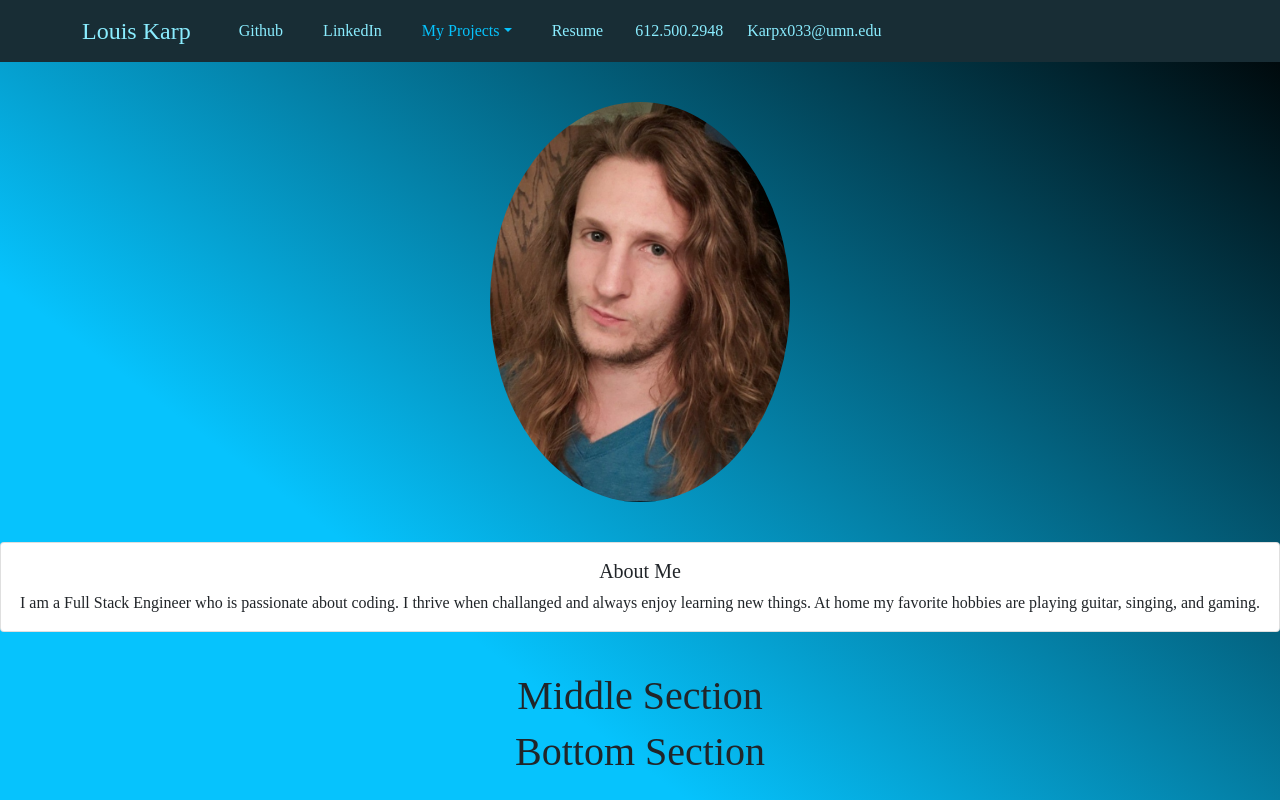
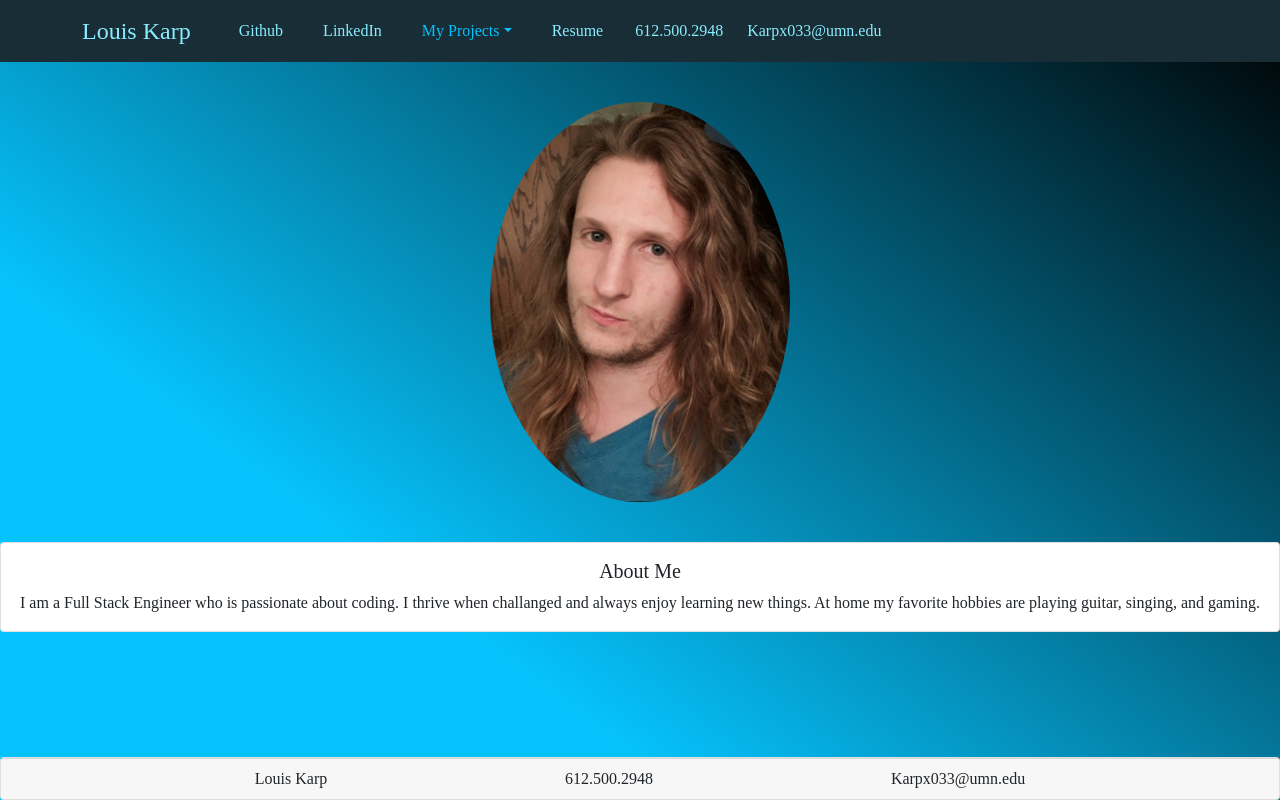
Before and after one commit to karpx033/Louis-Karp-Portfolio, a React (Create React App) app in the folder my-portfolio/: page / in a window 1280 px wide. Built offline with nearby package versions, Linux system fonts and the light colour scheme; a web font is replaced by a local one.

Commit message:
added a footer

```diff
--- a/my-portfolio/src/App.css
+++ b/my-portfolio/src/App.css
@@ -53,6 +53,12 @@
     height: auto;
   }
 
+  #bot {
+    position: absolute;
+    bottom: 0;
+    width: 100%;
+  }
+
   /* html {
     background:
     linear-gradient(217deg, var(--black), var(--lightning-1) 70.71%),
--- a/my-portfolio/src/App.js
+++ b/my-portfolio/src/App.js
@@ -9,7 +9,6 @@ function App() {
   return (
     <div className="App">
       <Top />
-      <Middle />
       <Bottom />
     </div>
   );
--- a/my-portfolio/src/components/Bottom.js
+++ b/my-portfolio/src/components/Bottom.js
@@ -1,8 +1,16 @@
+import Card from 'react-bootstrap/Card';
+
 function Bottom() {
 return (
-    <div>
-    <h1>Bottom Section</h1>
-    </div>
+    <Card id="bot">
+        <Card.Footer>
+            <div style={{justifyContent: 'space-evenly', display: 'flex'}}>
+            <span> Louis Karp</span>
+            <span>612.500.2948</span>
+            <span>Karpx033@umn.edu</span>
+            </div>
+        </Card.Footer>
+    </Card>
 )
 }
 
```
